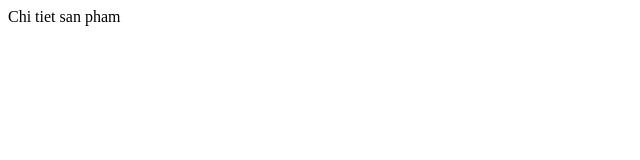
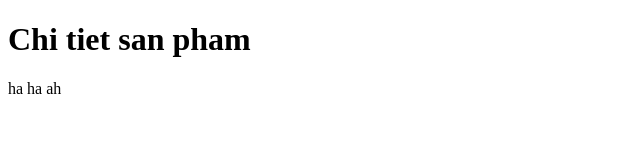
Before and after one commit to mihitran/hoc-git-f7-24, a plain HTML site: page chi-tiet-san-pham.html in a window 1280 px wide. Shown: the whole page, without its empty margins (0-640 px from the left). Drawn offline with Linux system fonts and the light colour scheme.

```diff
--- a/chi-tiet-san-pham.html
+++ b/chi-tiet-san-pham.html
@@ -6,6 +6,7 @@
     <title>Chi tiet san pham</title>
 </head>
 <body>
-    Chi tiet san pham
+    <h1>Chi tiet san pham</h1>
+    <p>ha ha ah</p>
 </body>
 </html>
```
